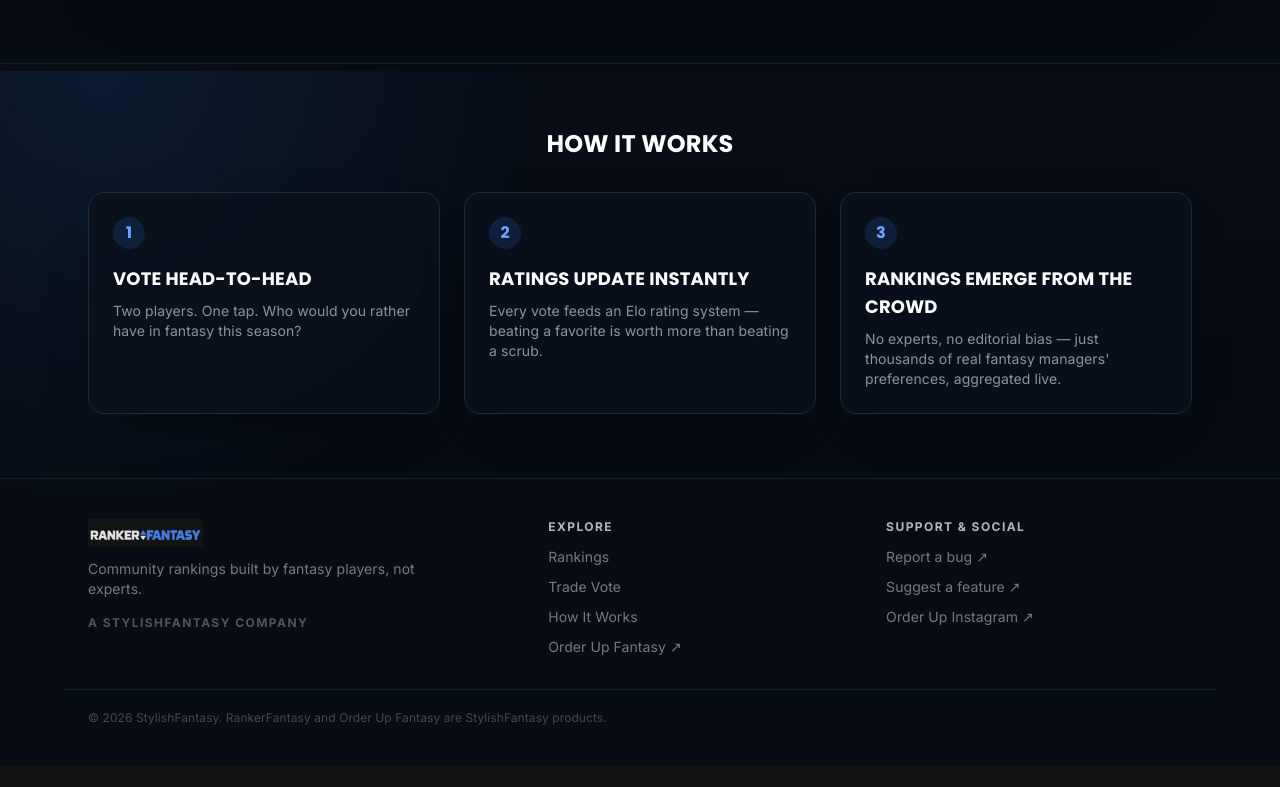
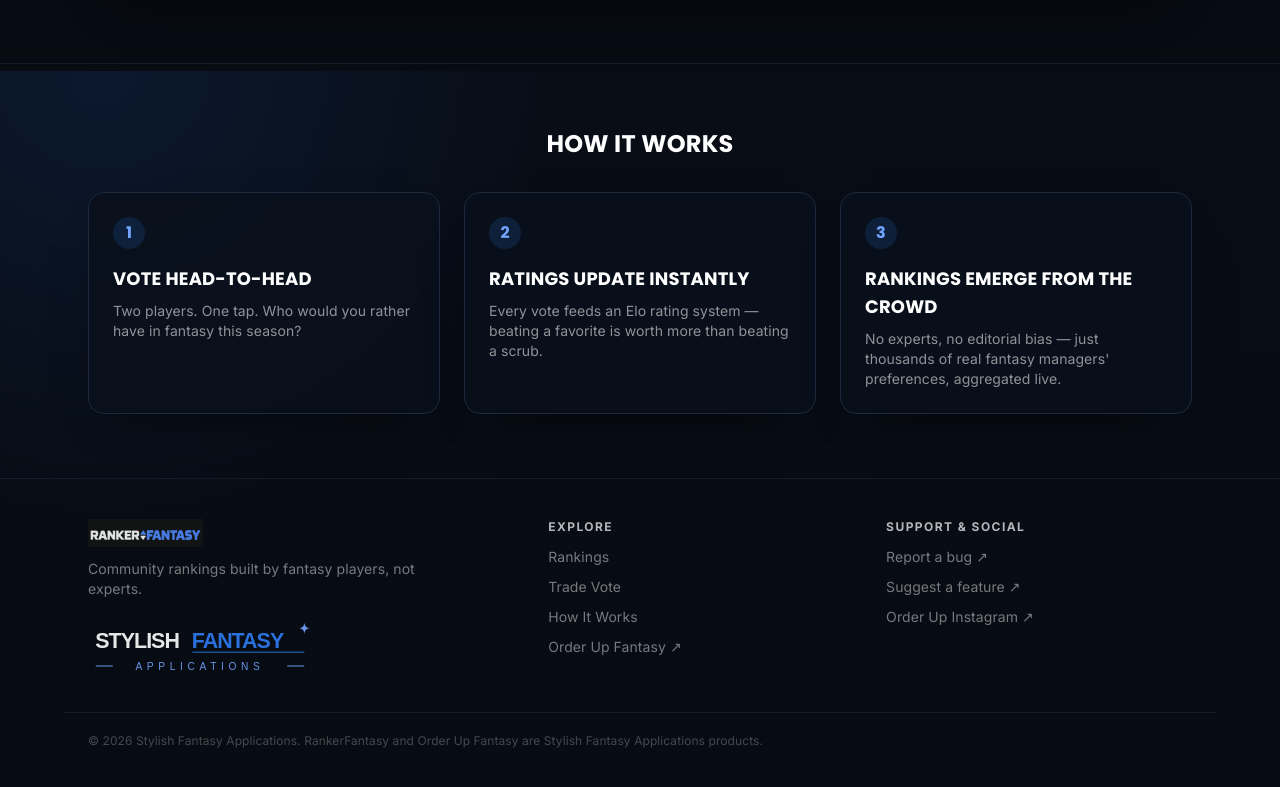
Before and after one commit to mfitzclarence-oss/rankerfantasy, a Next.js app: page / in a window 1280 px wide. Shown: the part 2329-3116 px from the top of the page. Before the commit the page ends 3095 px from the top, so only its background shows below. Built offline with nearby package versions, Linux system fonts and the light colour scheme; no server answers; the database is empty.

Commit message:
Add Stylish Fantasy Applications logo

```diff
--- a/app/layout.tsx
+++ b/app/layout.tsx
@@ -67,9 +67,13 @@ function Footer() {
         <div>
           <Image src="/logo-wordmark.png" alt="RankerFantasy" width={354} height={86} className="h-7 w-auto opacity-90" />
           <p className="mt-3 max-w-sm">Community rankings built by fantasy players, not experts.</p>
-          <p className="mt-4 text-xs font-bold uppercase tracking-[0.12em] text-white/30">
-            A StylishFantasy company
-          </p>
+          <Image
+            src="/stylishfantasy-logo.svg"
+            alt="Stylish Fantasy Applications"
+            width={920}
+            height={250}
+            className="mt-5 h-auto w-56 opacity-90"
+          />
         </div>
         <div>
           <p className="mb-3 text-xs font-extrabold uppercase tracking-[0.12em] text-white/70">Explore</p>
@@ -90,7 +94,7 @@ function Footer() {
         </div>
       </div>
       <p className="mx-auto mt-8 max-w-6xl border-t border-ink-800 px-5 pt-5 text-xs text-white/25 sm:px-6">
-        &copy; {new Date().getFullYear()} StylishFantasy. RankerFantasy and Order Up Fantasy are StylishFantasy products.
+        &copy; {new Date().getFullYear()} Stylish Fantasy Applications. RankerFantasy and Order Up Fantasy are Stylish Fantasy Applications products.
       </p>
     </footer>
   );
```
Also changed, not shown: public/stylishfantasy-logo.svg (added).
